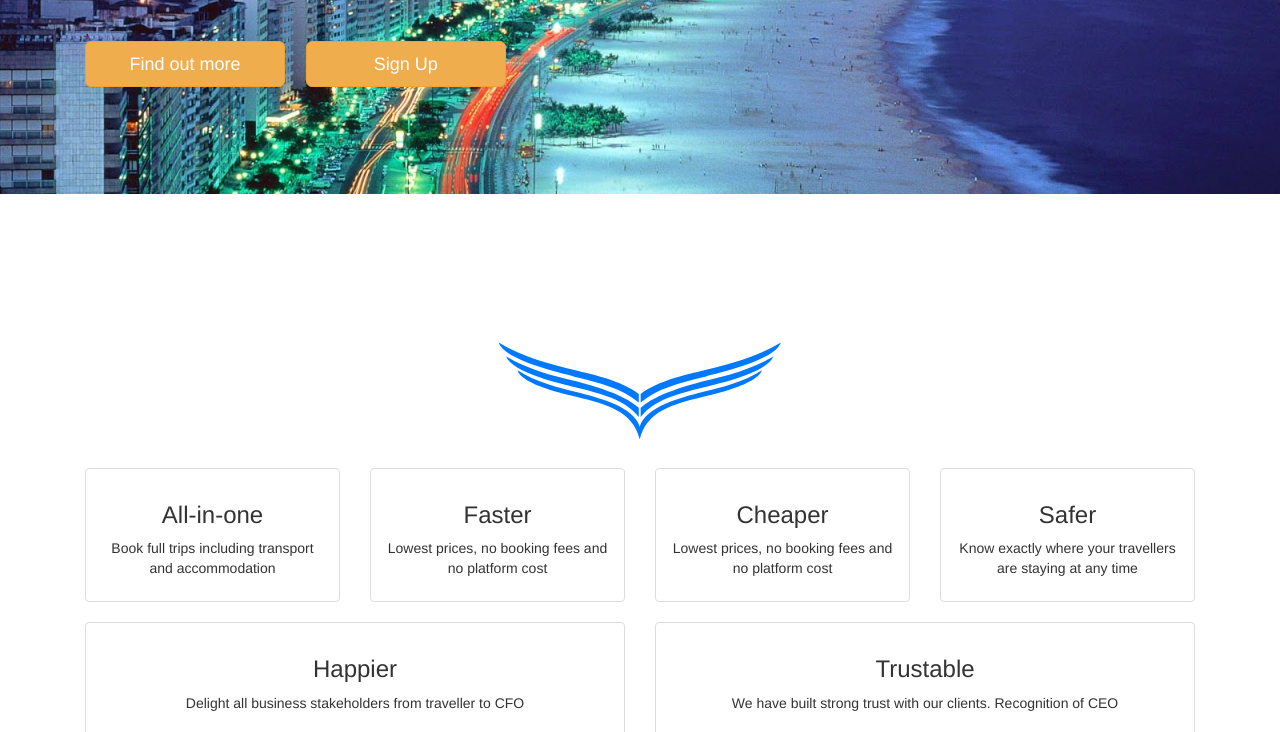
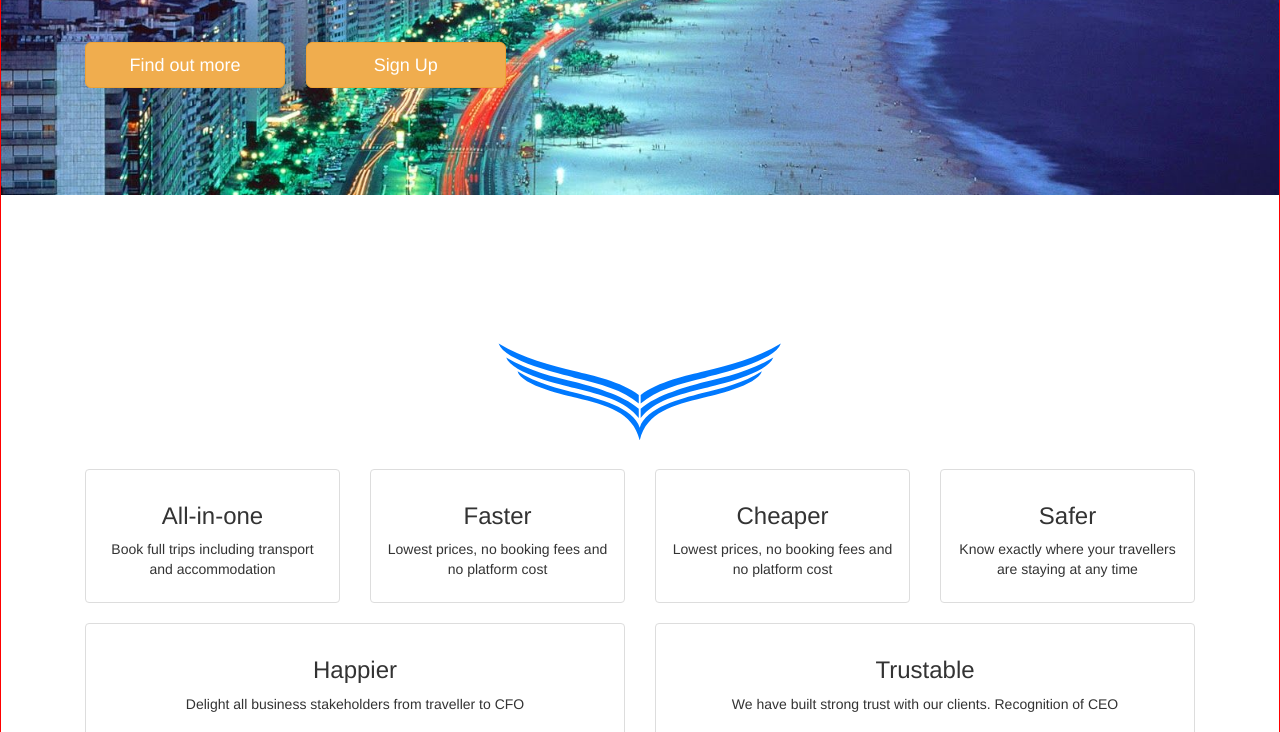
Before and after one commit to Abdulazizone1/TripAdvisor, a plain HTML site: page index.html in a window 1280 px wide. Shown: the part 478-1210 px from the top of the page. Drawn offline with nearby package versions, Linux system fonts and the light colour scheme.

Commit message:
Update styles.css

```diff
--- a/styles.css
+++ b/styles.css
@@ -2,6 +2,9 @@
     padding: 0;
     margin: 0;
 }
+ #wholeBody{
+        border: 1px solid red;
+    }
 #jumbotron{
     background-image: url('images/miami.jpg');
     background-size: cover;
```
